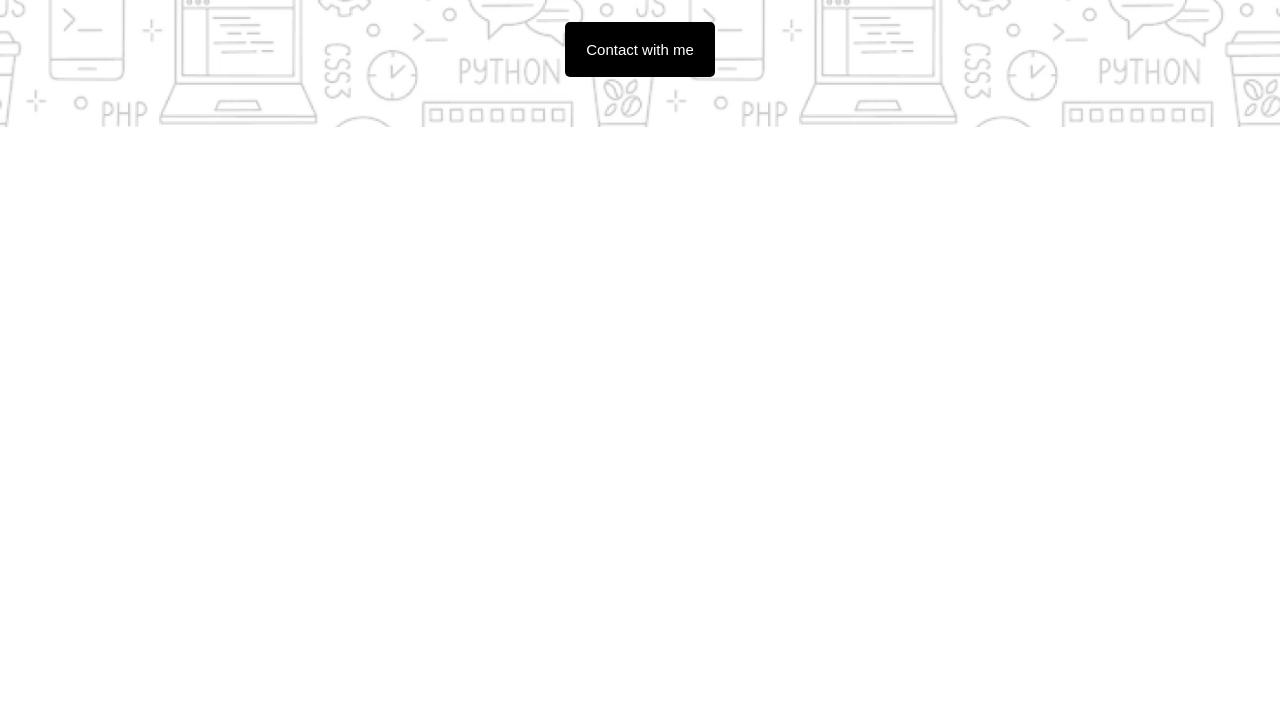
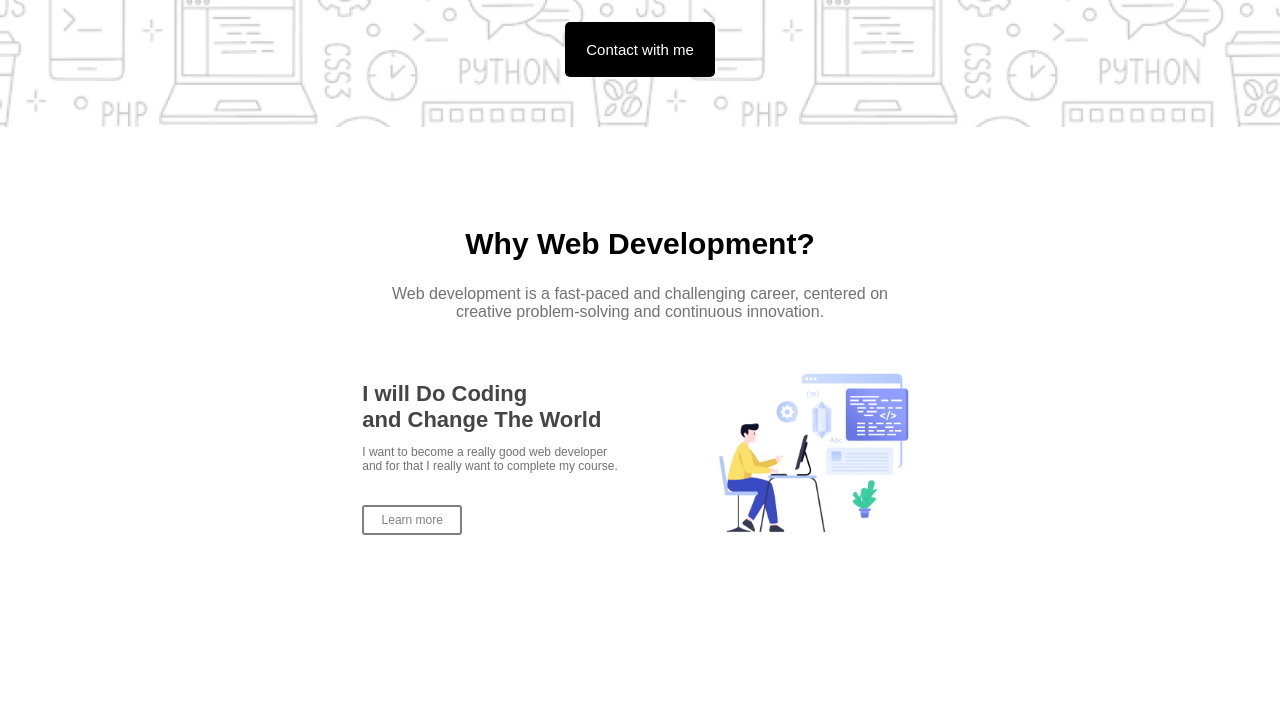
Before and after one commit to Rukaiya1/Assignment-1, a plain HTML site: page index.html in a window 1280 px wide. Shown: the part 518-1244 px from the top of the page. Before the commit the page ends 800 px from the top, so only its background shows below. Drawn offline with Linux system fonts and the light colour scheme.

Commit message:
web dev section first row

```diff
--- a/index.html
+++ b/index.html
@@ -10,7 +10,7 @@
         <!-- Header section -->
     <header>
         <section class="header-section">
-        <h2 class="heaader-title">G3 Architects</h2>
+        <h2 class="heaader-title">Awlad.H</h2>
         <nav>
             <button class="btn">Download Resume</button>
         </nav>
@@ -29,6 +29,22 @@
             <button class="btn-primary">Contact with me</button>
         </div>
     </header>
+    <main>
+        <section class="Web-dev">
+            <div class="Web-title-section">
+            <h3 class="Web-title">Why Web Development?</h3>
+            <p class="Web-description">Web development is a fast-paced and challenging career, centered on <br> creative problem-solving and continuous innovation. </p>
+            </div>
+            <div class="Web-main-section">
+             <div>
+                <h1 class="Web-dev-title">I will Do Coding <br> and Change The World</h1>
+             <p class="Web-dev-description">I want to become a really good web developer <br> and for that I really want to complete my course.</p>
+             <button class="btn-learn">Learn more</button>
+             </div>
+             <img width="200px" src="assets/Layer_1.png" alt="person">
+            </div>
+        </section>
+    </main>
 
 
 
--- a/styles/style.css
+++ b/styles/style.css
@@ -48,3 +48,51 @@
     color: white;
     padding: 10px;
   }
+
+  .Web-dev {
+    padding: 100px 0px 130px;
+  }
+  .Web-title-section{
+    text-align: center;
+  }
+
+  .Web-title {
+    font-size: 30px;
+  margin-bottom: 24px;
+  }
+  .Web-description {
+    font-weight: 400;
+  font-size: 16px;
+  color: #727272;
+  margin-bottom: 32px;
+  }
+  .Web-main-section{
+    margin: 50px;
+    display: flex;
+    gap: 100px;
+    align-items: center;
+    justify-content: center;
+  }
+  .Web-dev-title {
+    color: rgb(69, 69, 69);
+    font-size: 22px;
+    font-weight: 600;
+  margin-bottom: 12px;
+  }
+  .Web-dev-description {
+    font-weight: 400;
+  font-size: 12px;
+  color: #727272;
+  margin-bottom: 32px;
+  }
+
+  .btn-learn{
+    background-color: white;
+    width: 100px;
+    font-weight: 400;
+    font-size: 12px;
+    border-radius: 3px;
+    border: 2px solid gray;
+    color: grey;
+    padding: 6px;
+  }
```
